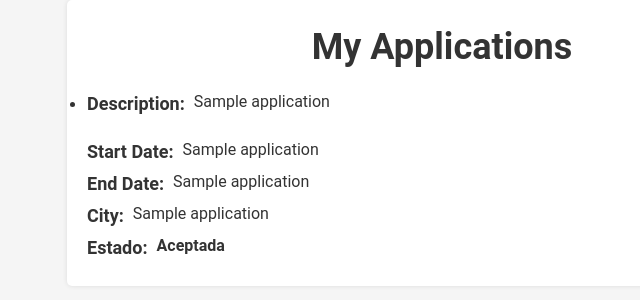
After one commit to joaquinhojman/75.44-AyCdPI1-TP, a FastAPI app: template src/templates/view_my_applications.html in a window 1280 px wide. The commit adds this page. Shown: the top 300 px of the page, without its empty margins (198-838 px from the left). Run offline with FastAPI, Linux system fonts and the light colour scheme; the template is opened without the code that fills it: most values are stand-ins (such as "Sample title", 1, 10 or a date in 2020).

Commit message:
US11 | Ver estado de aplicaciones

```diff
--- a/src/templates/home2.html
+++ b/src/templates/home2.html
@@ -42,6 +42,11 @@
                 <span class="button-text">Search homes 🔎</span>
             </button>
         </a>
+        <a href="{{ url_for('view_my_applications') }}">
+            <button class="button">
+                <span class="button-text">View My Applications 📄</span>
+            </button>
+        </a>
         <a href="{{ url_for('profile') }}">
             <button class="button">
                 <span class="button-text">Profile 👤</span>
--- /dev/null
+++ b/src/templates/view_my_applications.html
@@ -0,0 +1,39 @@
+<!DOCTYPE html>
+<html>
+<head>
+    <title>Care App</title>
+    <link rel="stylesheet" type="text/css" href="{{ url_for('static', path='home2.css') }}">
+</head>
+
+<body>
+    <div class="form">
+        <h1>My Applications</h1>
+            <ul>
+                {% for application in applications %}
+                    <li class="house">
+                        <div style="display: flex; margin-top:1rem;">
+                            <label>Description: &nbsp;</label> <p>{{ application[1] }}</p>
+                        </div>
+                        <div style="display: flex; margin-top:1rem;">
+                            <label>Start Date: &nbsp;</label> <p>{{ application[2] }}</p>
+                        </div>
+                        <div style="display: flex;">
+                            <label>End Date: &nbsp;</label> <p>{{ application[3] }}</p>
+                        </div>
+                        <div style="display: flex;">
+                            <label>City: &nbsp;</label> <p>{{ application[4] }}</p>
+                        </div>
+                        <div style="display: flex;">
+                            {% if application[0] == True %}
+                                <label>Estado: &nbsp;</label> <p><b> Aceptada </b></p>
+                            {% elif application[0] == False %}
+                                <label>Estado: &nbsp;</label> <p><b> Rechazada </b></p>
+                            {% else %}
+                                <label>Estado: &nbsp;</label> <p><b> Pendiente </b></p>
+                            {% endif %}
+                        </div>
+                    </li>
+                {% endfor %}
+            </ul>
+    </div>
+</body>
```
Also changed, not shown: src/home.py (+13 -0 lines).
